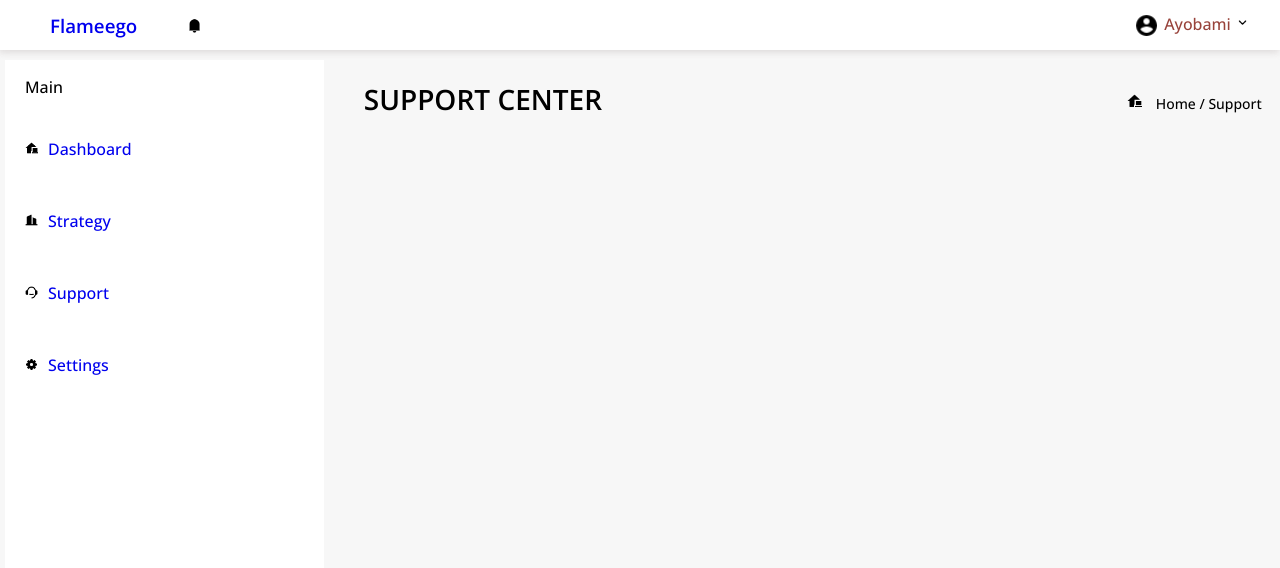
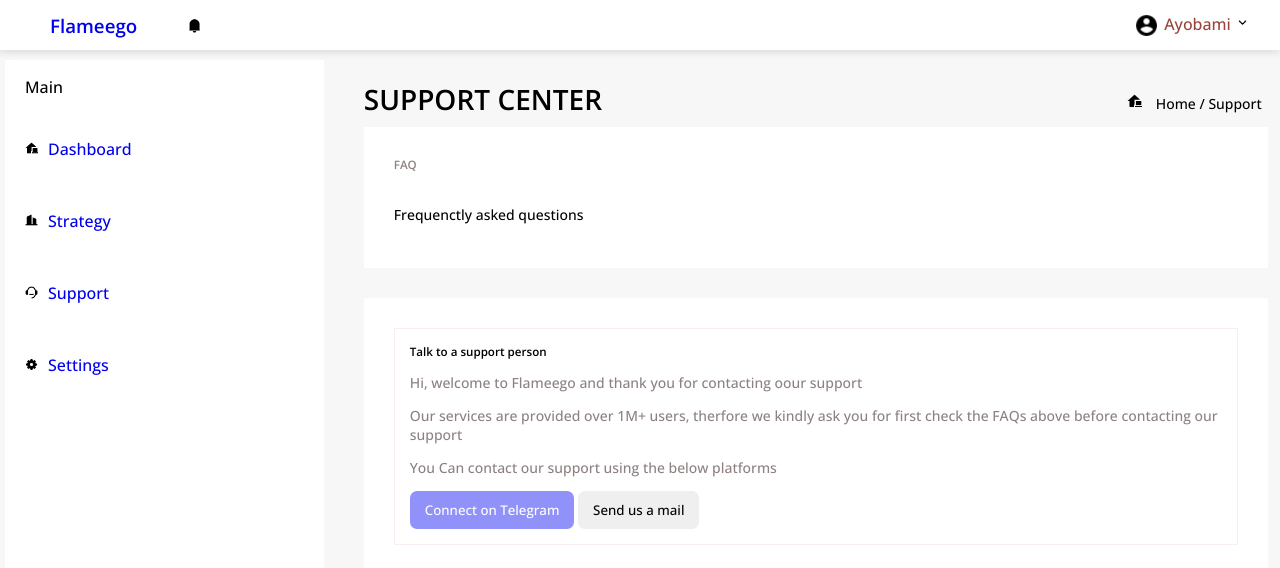
Before and after one commit to Array1994/flameego2, a React (Vite) app: page /support in a window 1280 px wide. Shown: the top 568 px of the page. Built offline with nearby package versions, Linux system fonts and the light colour scheme.

Commit message:
update 07/06

```diff
--- a/src/App.css
+++ b/src/App.css
@@ -189,3 +189,32 @@ form p {
   display: flex;
   margin: 0px;
 }
+
+/* Support Stylinng */
+.section{
+  font-size: 14px;
+  background-color: #ffffff;
+  padding: 30px;
+  width: 92%;
+  margin-bottom: 30px;
+}
+.section-c{
+  border: 1px solid #fceeee;
+  padding: 15px;
+}
+.fade{
+  color: #8d8181;
+}
+.bold{
+  color: black;
+  font-weight: 600;
+}
+button {
+  border: none;
+  border-radius: 7px;
+  padding: 10px 15px;
+}
+#btn-telegram {
+  color: white;
+  background-color: rgb(145, 145, 250);
+}
--- a/src/components/Strategy.jsx
+++ b/src/components/Strategy.jsx
@@ -6,8 +6,9 @@ return(
         <div className="setting-header">
             <h1>TRADING STRATEGY</h1>
             <p><img className="icon" src="/dashboard.png"/>Home / Strategy</p>
+        </div>
 
-        </div>
+
     </div>
 )
 }
--- a/src/components/Support.jsx
+++ b/src/components/Support.jsx
@@ -8,6 +8,20 @@ return(
             <p><img className="icon" src="/dashboard.png"/>Home / Support</p>
 
         </div>
+        <div className="section">
+            <h5 className="fade">FAQ</h5><br/>
+            <p>Frequenctly asked questions</p>
+        </div>
+        <div className="section">
+            <div className="section-c">
+                <h5>Talk to a support person</h5>
+                <p className="fade">Hi, welcome to Flameego and thank you for contacting oour support</p>
+                <p className="fade">Our services are provided over 1M+ users, therfore we kindly ask you for first check the FAQs above before contacting our support</p>
+                <p className="fade">You Can contact our support using the below platforms</p>
+                <button id="btn-telegram">Connect on Telegram</button> <button id="btn-mail">Send us a mail</button>
+            </div>
+
+        </div>
     </div>
 )
 }
```
